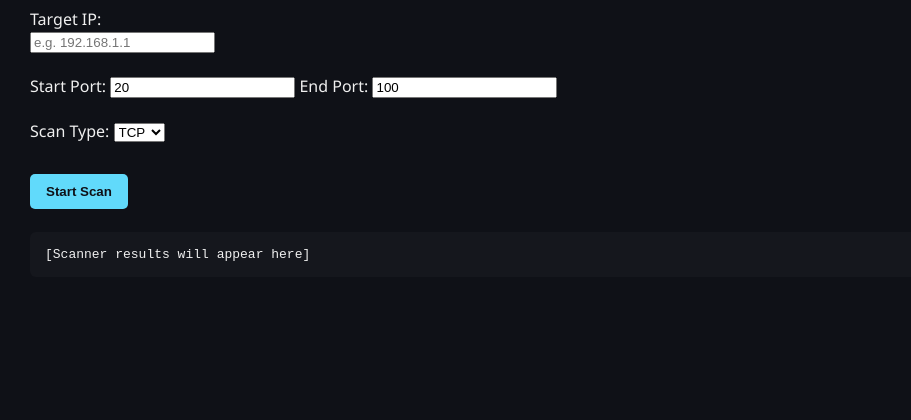
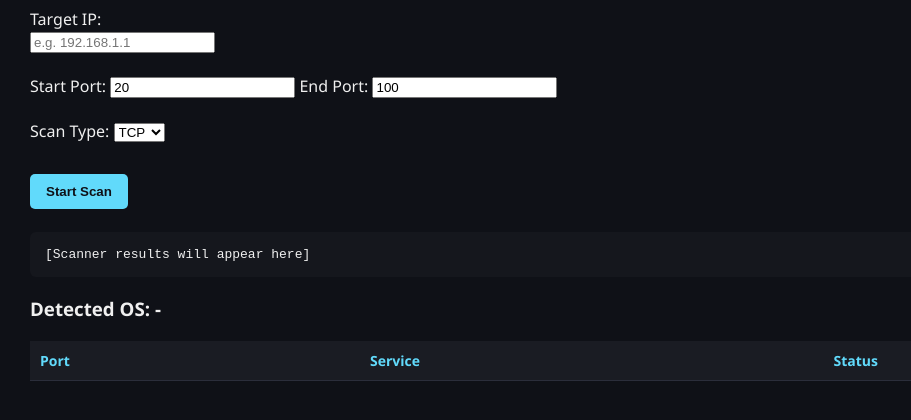
Before and after one commit to sbandi5/network-tool, a Spring Boot app: page /scanner.html in a window 1280 px wide. Shown: the part 227-647 px from the top of the page, without its empty margins (0-911 px from the left). Run offline with Spring Boot 4, Linux system fonts and the light colour scheme; lists and menus that the app fills with data are empty.

Commit message:
making port scanner output look good

```diff
--- a/src/main/resources/static/css/index.css
+++ b/src/main/resources/static/css/index.css
@@ -125,3 +125,27 @@ table th {
 table tr:hover {
   background-color: #1e222d;
 }
+
+/* Scanner results table */
+
+#scanTable {
+  width: 100%;
+  margin-top: 20px;
+  border-collapse: collapse;
+  font-size: 14px;
+}
+
+#scanTable th, #scanTable td {
+  padding: 10px;
+  border-bottom: 1px solid #2b2e3b;
+  text-align: left;
+}
+
+#scanTable th {
+  background-color: #1a1c23;
+  color: #61dafb;
+}
+
+#scanTable tr:hover {
+  background-color: #1e222d;
+}
--- a/src/main/resources/static/scanner.html
+++ b/src/main/resources/static/scanner.html
@@ -1,5 +1,6 @@
 <!DOCTYPE html>
 <html lang="en">
+
 <head>
   <meta charset="UTF-8">
   <title>CyberStream - Port Scanner</title>
@@ -7,6 +8,7 @@
   <link rel="stylesheet" href="./css/index.css">
   <link rel="shortcut icon" href="./Images/logo.webp" type="image/x-icon">
 </head>
+
 <body>
   <header>
     <img src="./Images/logo.webp" alt="Logo">
@@ -47,9 +49,23 @@
       <button onclick="startScan()">Start Scan</button>
 
       <pre id="scannerOutput">[Scanner results will appear here]</pre>
+      <h3>Detected OS: <span id="osResult">-</span></h3>
+
+      <table id="scanTable">
+        <thead>
+          <tr>
+            <th>Port</th>
+            <th>Service</th>
+            <th>Status</th>
+          </tr>
+        </thead>
+        <tbody></tbody>
+      </table>
+
     </section>
   </main>
 
   <script src="./scanner.js"> </script>
 </body>
+
 </html>
--- a/src/main/resources/static/scanner.js
+++ b/src/main/resources/static/scanner.js
@@ -17,9 +17,30 @@ function startScan() {
     fetch(url)
       .then(res => res.json())
       .then(data => {
-        output.textContent = JSON.stringify(data, null, 2);
+        output.textContent = JSON.stringify(data, null, 2); // still show raw result
+
+        // Set OS info
+        const osSpan = document.getElementById("osResult");
+        osSpan.textContent = data.os || "-";
+
+        // Fill table
+        const tableBody = document.querySelector("#scanTable tbody");
+        tableBody.innerHTML = ""; // clear old rows
+
+        const ports = data.ports || {};
+        for (const key in ports) {
+          const row = ports[key];
+          const tr = document.createElement("tr");
+
+          const cleanService = (row.service || "").replace(/[\u0000-\u001F]/g, "").trim();
+
+          tr.innerHTML = `
+            <td>${row.port}</td>
+            <td>${cleanService || "N/A"}</td>
+            <td>${row.status}</td>
+          `;
+          tableBody.appendChild(tr);
+        }
       })
-      .catch(err => {
-        output.textContent = "Error: " + err;
-      });
+
   }
```
